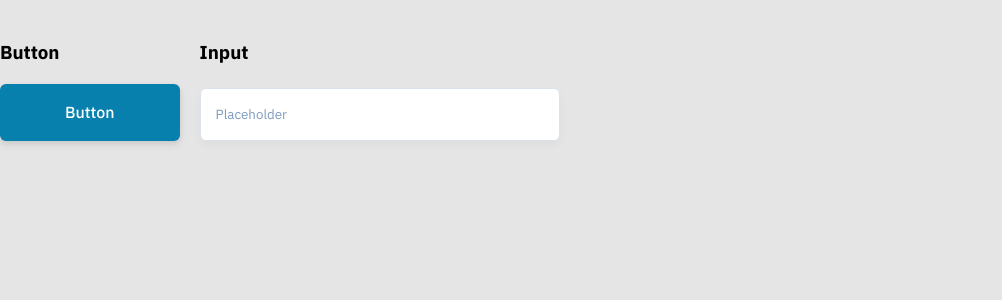
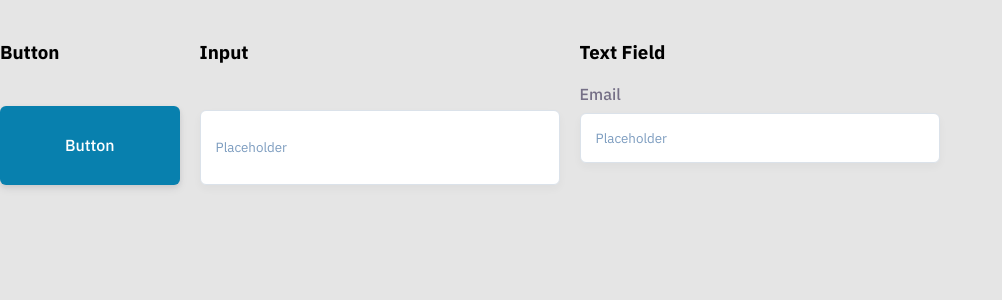
Before and after one commit to andreylazeev/register-form, a Vue app: page /uikit in a window 1280 px wide. Shown: the top 300 px of the page, without its empty margins (0-1002 px from the left). Built offline with nearby package versions, Linux system fonts and the light colour scheme.

Commit message:
Text Field regexp added, rename input component

```diff
--- a/src/components/Controls/Input.vue
+++ b/src/components/Controls/TextInput.vue
@@ -1,5 +1,5 @@
 <template>
-  <input type="text" @input="handleInput" :placeholder="placeholder">
+  <input type="text" v-model="value" :placeholder="placeholder">
 </template>
 
 <script>
@@ -9,11 +9,21 @@ export default {
     placeholder: {
       type: String,
       default: 'Placeholder'
+    },
+    modelValue: {
+      type: String,
+      default: ''
     }
   },
-  methods: {
-    handleInput (e) {
-      this.$emit('input', e.target.value)
+  emits: ['update:modelValue'],
+  computed: {
+    value: {
+      get () {
+        return this.modelValue
+      },
+      set (value) {
+        this.$emit('update:modelValue', value)
+      }
     }
   }
 }
@@ -35,6 +45,7 @@ export default {
 
     &:focus {
       border: 2px solid #0880AE;
+      padding: 14px;
     }
   }
 </style>
--- /dev/null
+++ b/src/components/blocks/TextField.vue
@@ -0,0 +1,87 @@
+<template>
+  <div class="text-field">
+    <p class="label">{{label}}</p>
+    <Input v-model="value" />
+    <p class="error">{{message}}</p>
+  </div>
+</template>
+
+<script>
+import Input from '../Controls/TextInput'
+export default {
+  name: 'TextField',
+  components: { Input },
+  props: {
+    label: {
+      type: String,
+      default: 'Label'
+    },
+    validation: {
+      type: Array,
+      default: () => (['email'])
+    }
+  },
+  data () {
+    return {
+      value: '',
+      isValid: false,
+      validationChecking: false,
+      message: '',
+      validations: {
+        email: {
+          regexp: /^(([^<>()[\]\\.,;:\s@"]+(\.[^<>()[\]\\.,;:\s@"]+)*)|(".+"))@((\[[0-9]{1,3}\.[0-9]{1,3}\.[0-9]{1,3}\.[0-9]{1,3}])|(([a-zA-Z\-0-9]+\.)+[a-zA-Z]{2,}))$/,
+          message: 'Введите E-mail правильно'
+        },
+        notEmpty: {
+          regexp: /^(?! *$)([0-9]*|[а-яё]*|[a-zA-Z.+ '-])+$/,
+          message: 'Поле не должно быть пустым'
+        },
+        name: {
+          regexp: /^([а-яё-]*|[a-z-]*|\x20)*$/i,
+          message: 'Допустимы только буквы и символ пробела и дефиса'
+        },
+        phone: {
+          regexp: /^((8|\+7)[- ]?)?(\(?\d{3}\)?[- ]?)?[\d\- ]{7,10}$/,
+          message: 'Неверный номер телефона'
+        }
+      }
+    }
+  },
+  watch: {
+    value (newValue) {
+      if (this.validation.every(validation => this.validations[validation].regexp.test(newValue))) {
+        this.isValid = true
+        this.message = ''
+      } else {
+        this.isValid = false
+        this.message = this.validation.filter(validation => !this.validations[validation].regexp.test(newValue)).map(validation => this.validations[validation].message).join(', ')
+      }
+    }
+  }
+}
+</script>
+
+<style lang="scss" scoped>
+  .text-field {
+    position: relative;
+    display: grid;
+    grid-row-gap: 8px;
+    margin-bottom: 22px;
+    .label {
+      font-style: normal;
+      font-weight: 500;
+      font-size: 16px;
+      line-height: 21px;
+      color: #756F86;
+    }
+    .error {
+      position: absolute;
+      bottom: -22px;
+      font-style: normal;
+      font-weight: normal;
+      font-size: 14px;
+      line-height: 18px;
+      color: #FF7171
+    }
+  }
+</style>
--- a/src/views/UIKit.vue
+++ b/src/views/UIKit.vue
@@ -11,16 +11,21 @@
         <h3>Input</h3>
         <Input />
       </div>
+      <div class="ui-kit__item">
+        <h3>Text Field</h3>
+        <TextField label="Email"/>
+      </div>
     </div>
   </div>
 </template>
 
 <script>
 import Button from '@/components/Controls/Button'
-import Input from '../components/Controls/Input'
+import Input from '../components/Controls/TextInput'
+import TextField from '../components/blocks/TextField'
 export default {
   name: 'UIKit',
-  components: { Input, Button }
+  components: { TextField, Input, Button }
 }
 </script>
 
@@ -32,7 +37,7 @@ export default {
     &__items {
       display: grid;
       gap: 20px;
-      grid-template-columns: max-content 360px;
+      grid-template-columns: max-content 360px 360px;
     }
     &__item {
       display: grid;
```
